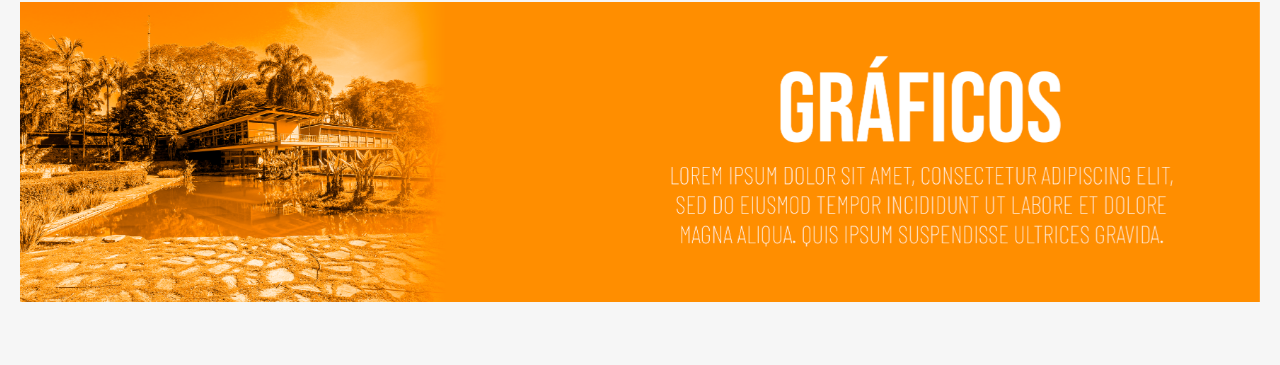
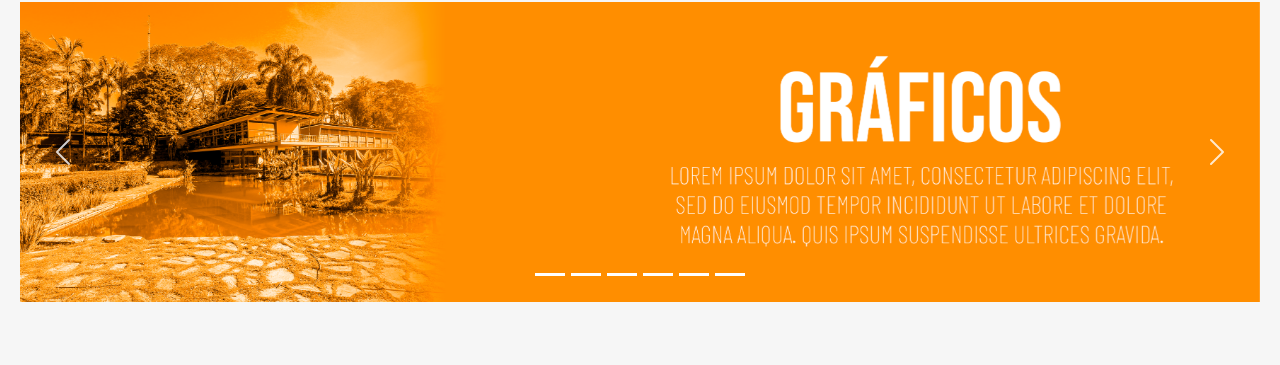
Before and after one commit to Draco-Imperium/API_FATEC1, a Flask app: page / in a window 1280 px wide. Shown: the part 118-483 px from the top of the page. Run offline with Flask 3, Linux system fonts and the light colour scheme; some libraries are stand-ins or nearby versions.

Commit message:
UPDATE CARROSSEL
Signed-off-by: joaovvsilva <163225028+joaovvsilva@users.noreply.github.com>

```diff
--- a/app/templates/index.html
+++ b/app/templates/index.html
@@ -5,21 +5,23 @@
     <meta name="viewport" content="width=device-width, initial-scale=1.0">
     {% include 'headFH.html' %}
     <title>Home</title>
+    <link href="https://cdn.jsdelivr.net/npm/bootstrap@5.3.3/dist/css/bootstrap.min.css" rel="stylesheet">
     <link rel="stylesheet" href="{{ url_for('static', filename='css/index.css') }}">
 </head>
 <body>
 {% include 'header.html' %}
 
 <main>
-    <section id="carousel" class="carousel" data-ride="carousel">
-        <ol class="carousel-indicators">
-            <li data-target="#carousel" data-slide-to="0" class="active"></li>
-            <li data-target="#carousel" data-slide-to="1"></li>
-            <li data-target="#carousel" data-slide-to="2"></li>
-            <li data-target="#carousel" data-slide-to="3"></li>
-            <li data-target="#carousel" data-slide-to="4"></li>
-            <li data-target="#carousel" data-slide-to="5"></li>
-        </ol>
+    <div id="demo" class="carousel slide" data-bs-ride="carousel">
+
+        <div class="carousel-indicators">
+        <button type="button" data-bs-target="#demo" data-bs-slide-to="0" class="active"></button>
+        <button type="button" data-bs-target="#demo" data-bs-slide-to="1" class="active"></button>
+        <button type="button" data-bs-target="#demo" data-bs-slide-to="2" class="active"></button>
+        <button type="button" data-bs-target="#demo" data-bs-slide-to="3" class="active"></button>
+        <button type="button" data-bs-target="#demo" data-bs-slide-to="4" class="active"></button>
+        <button type="button" data-bs-target="#demo" data-bs-slide-to="5" class="active"></button>
+      </div>
 
         <div class="carousel-inner">
           <div class="carousel-item active">
@@ -54,17 +56,13 @@
           </div>
       </div>
 
-        <div class="rectangle left" onclick="prevSlide()">
-            <span class="arrow left-arrow">&#9664;</span>
+        <button class="carousel-control-prev" type="button" data-bs-target="#demo" data-bs-slide="prev">
+        <span class="carousel-control-prev-icon"></span>
+        </button>
+        <button class="carousel-control-next" type="button" data-bs-target="#demo" data-bs-slide="next">
+        <span class="carousel-control-next-icon"></span>
+        </button>
         </div>
-        <div class="rectangle right" onclick="nextSlide()">
-            <span class="arrow right-arrow">&#9654;</span>
-        </div>
-        <a class="carousel-control-prev" href="#carousel" role="button" data-slide="prev">
-          </a>
-          <a class="carousel-control-next" href="#carousel" role="button" data-slide="next">
-          </a>
-    </section>
 
     <section class="propostas-one">
         <section class="propostas-title">
@@ -119,5 +117,6 @@
 <script src="https://code.jquery.com/jquery-3.5.1.slim.min.js"></script>
 <script src="https://cdn.jsdelivr.net/npm/@popperjs/core@2.0.7/dist/umd/popper.min.js"></script>
 <script src="https://stackpath.bootstrapcdn.com/bootstrap/4.5.2/js/bootstrap.min.js"></script>
+<script src="https://cdn.jsdelivr.net/npm/bootstrap@5.3.3/dist/js/bootstrap.bundle.min.js"></script>
 </body>
 </html>
```
Lines whose indentation alone changed are shown as unchanged.
